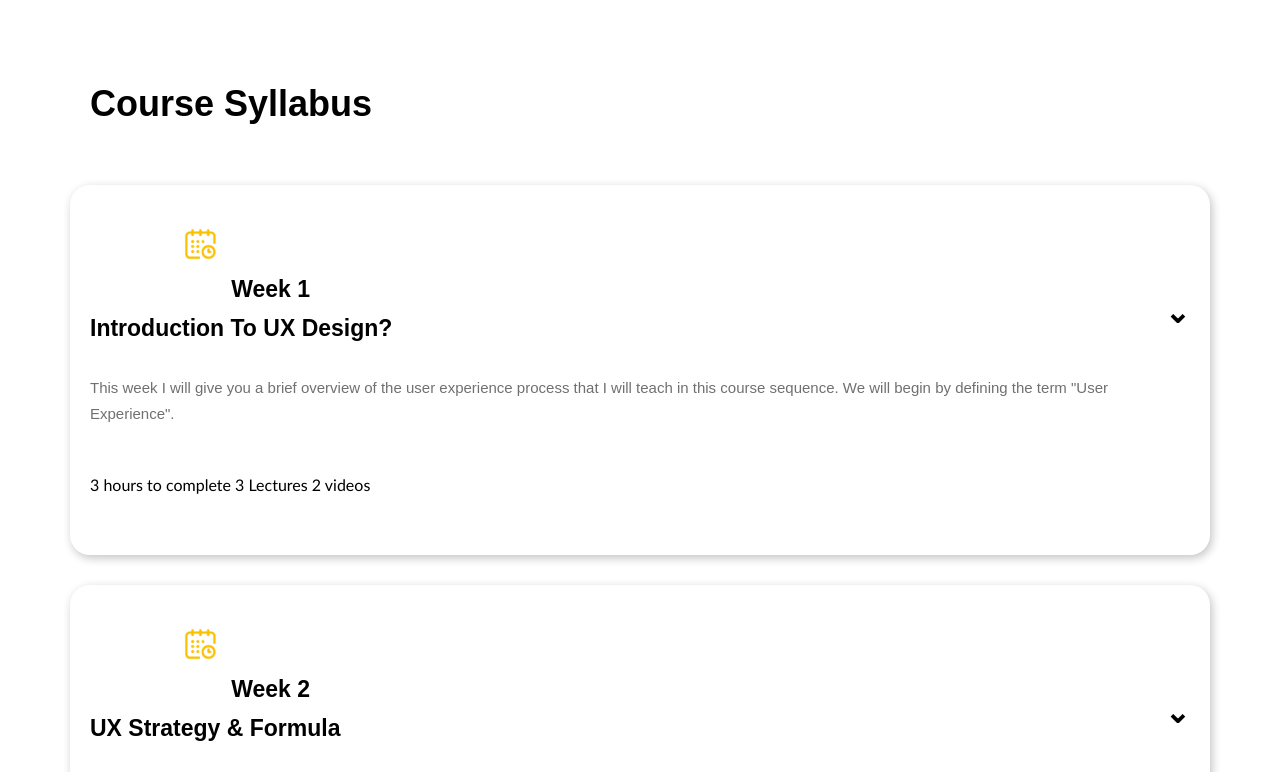
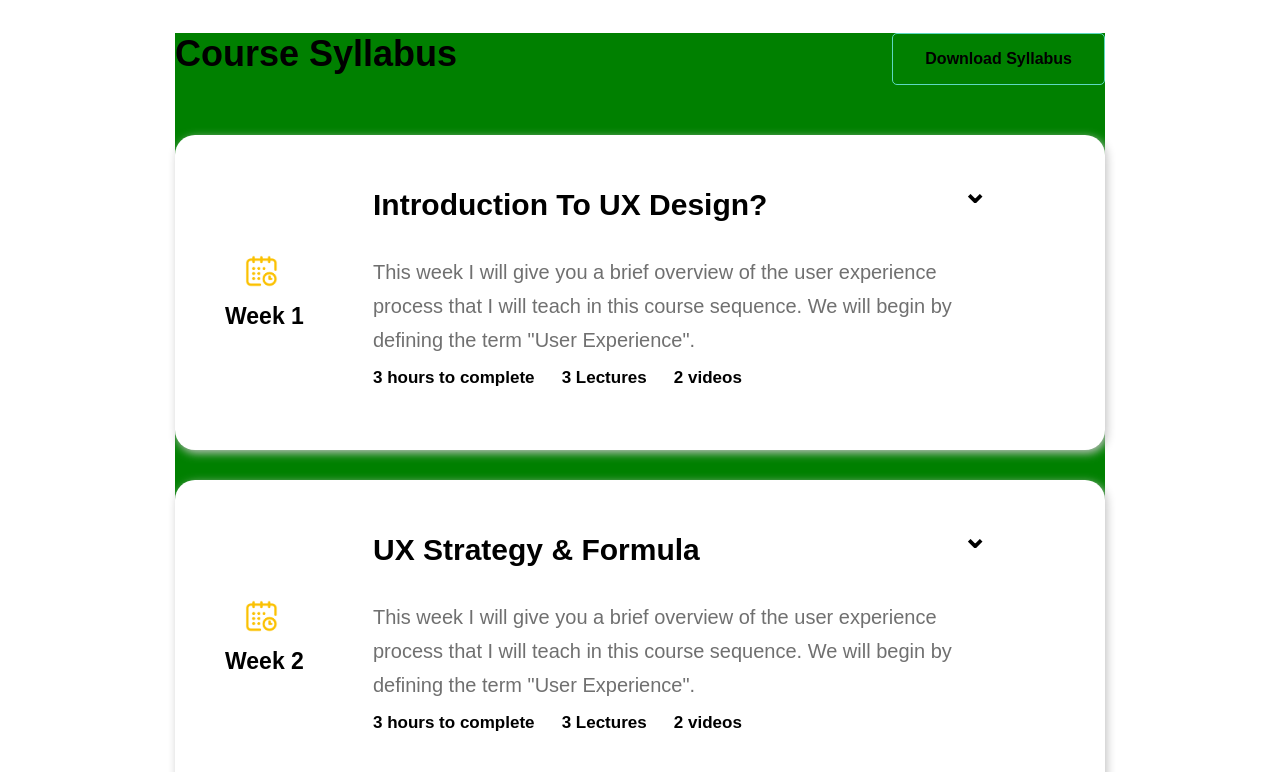
Before and after one commit to front-end-by-rimantas/27-grupe-portfolio-docland, a website: page index.html in a window 1280 px wide. Shown: the part 1420-2192 px from the top of the page. Drawn offline with Linux system fonts and the light colour scheme; a web font is replaced by a local one.

Commit message:
made cards almost responsive in all sizes

```diff
--- /dev/null
+++ b/css/base/syllabus.css
@@ -0,0 +1,193 @@
+.syllabus {
+  margin: 80px 15px;
+}
+
+.syllabus > .syllabus-header {
+  margin: 50px 0;
+  display: flex;
+  justify-content: space-between;
+}
+
+.syllabus > .syllabus-header .syllabus-heading {
+  font-family: var(--heading-font);
+  font-size: 36px;
+}
+
+.syllabus > .syllabus-header > .syllabus-download {
+  display: none;
+}
+
+.syllabus > .syllabus-card {
+  padding: 20px;
+  background-color: #fff;
+  border-radius: 20px;
+  box-shadow: 2px 3px 10px #c3c3c3;
+  display: grid;
+  grid-template-columns: 20% 20% 20% 20% 20%;
+  grid-template-rows: 110px 60px 100px 60px;
+  grid-template-areas:
+    'calendar . . . .'
+    'heading heading heading heading heading'
+    'paragraph paragraph paragraph paragraph paragraph'
+    'stats stats stats stats . ';
+  margin-bottom: 30px;
+}
+.syllabus > .syllabus-card > .syllabus-numeration {
+  grid-area: calendar;
+  padding-top: 23px;
+}
+
+.syllabus > .syllabus-card > .syllabus-numeration > img {
+  height: 33px;
+  width: 33px;
+  display: block;
+  margin-left: 20px;
+}
+
+.syllabus > .syllabus-card > .syllabus-numeration > .syllabus-week {
+  padding-top: 15px;
+  display: block;
+  font-family: var(--heading-font);
+  font-size: 23px;
+  font-weight: 600;
+  text-align: left;
+}
+
+.syllabus > .syllabus-card > {
+  margin-top: 0;
+}
+.syllabus > .syllabus-card > .course-content-workaround {
+  position: relative;
+  grid-area: heading;
+  display: flex;
+}
+
+.syllabus > .syllabus-card .course-content-title {
+  font-family: var(--heading-font);
+  font-size: 23px;
+  align-self: center;
+}
+
+.syllabus > .syllabus-card .course-content-title::after {
+  position: absolute;
+  content: '\2304';
+  font-weight: 600;
+  font-size: 30px;
+  right: 0;
+  top: -0px;
+}
+
+.syllabus > .syllabus-card > .course-content-description {
+  font-family: var(--paragraph-font);
+  font-size: 15px;
+  line-height: 1.7;
+  font-weight: 300;
+  color: #707070;
+  grid-area: paragraph;
+}
+.syllabus > .syllabus-card > .course-content-stats {
+  grid-area: stats;
+}
+
+.syllabus > .syllabus-card .single-content-stat {
+  font-size: 13px;
+  font-family: var(--heading-font);
+  font-weight: 600;
+  padding-right: 23px;
+}
+
+.syllabus .syllabus-end-download {
+  margin-top: 15px;
+}
+
+.syllabus .syllabus-download {
+  text-decoration: none;
+  color: #000;
+  font-family: var(--heading-font);
+  font-weight: 600;
+  border: 1px solid var(--color-secondary);
+  padding: 1em 2em;
+  border-radius: 5px;
+}
+
+@media (min-width: 575px) /*and (max-width: 767px) */ {
+  .syllabus {
+    background-color: aqua;
+    margin: 40px auto;
+    width: 530px;
+  }
+}
+@media (min-width: 767px) /*and (max-width: 991px) */ {
+  .syllabus {
+    background-color: yellow;
+    width: 700px;
+    margin-left: auto;
+    margin-right: auto;
+  }
+
+  .syllabus > .syllabus-header > .syllabus-download {
+    display: inline-block;
+  }
+
+  .syllabus > .syllabus-end-download {
+    display: none;
+  }
+
+  .syllabus > .syllabus-card .course-content-title {
+    font-size: 30px;
+    align-self: center;
+  }
+  .syllabus > .syllabus-card > .course-content-description {
+    font-size: 20px;
+  }
+
+  .syllabus > .syllabus-card > .course-content-stats {
+    padding-top: 13px;
+  }
+
+  .syllabus > .syllabus-card > .course-content-stats > .single-content-stat {
+    font-size: 17px;
+  }
+}
+
+@media (min-width: 991px) /*and (max-width: 1199px) */ {
+  .syllabus {
+    background-color: red;
+    width: 930px;
+    margin-left: auto;
+    margin-right: auto;
+  }
+
+  .syllabus > .syllabus-card {
+    grid-template-columns: 20% 23% 23% 23% 11%;
+    grid-template-rows: 100px 100px 75px;
+    grid-template-areas:
+      '. heading heading heading .'
+      'calendar paragraph paragraph paragraph .'
+      '. stats stats stats . ';
+  }
+
+  .syllabus > .syllabus-card > .syllabus-numeration {
+    padding-top: 0;
+    padding-left: 30px;
+  }
+
+  .syllabus > .syllabus-card .course-content-title {
+    font-size: 30px;
+    text-align: left;
+  }
+
+  .syllabus > .syllabus-card .course-content-title::after {
+    top: 20px;
+  }
+}
+@media (min-width: 1199px) /*and (max-width: 1399px) */ {
+  .syllabus {
+    background-color: green;
+  }
+}
+@media (min-width: 1399px) {
+  .syllabus {
+    background-color: blue;
+  }
+}
--- a/css/home.css
+++ b/css/home.css
@@ -4,6 +4,7 @@
 @import './base/variables.css';
 @import './base/common.css';
 @import './base/paragraph.css';
+@import './base/syllabus.css';
 
 /* 3rd-party import */
 @import './3rd-party/font-awesome.min.css';
@@ -106,7 +107,7 @@
 
 /* course syllabus start */
 
-.syllabus > .syllabus-header .syllabus-heading {
+/* .syllabus > .syllabus-header .syllabus-heading {
   font-family: var(--heading-font);
   font-size: 36px;
 }
@@ -154,12 +155,12 @@
 .syllabus > .syllabus-card > .course-content-workaround {
   position: relative;
   grid-area: heading;
+  display: flex;
 }
 
 .syllabus > .syllabus-card .course-content-title {
   font-family: var(--heading-font);
   font-size: 23px;
-
   align-self: center;
 }
 
@@ -169,7 +170,7 @@
   font-weight: 600;
   font-size: 30px;
   right: 0;
-  top: -20px;
+  top: -0px;
 }
 
 .syllabus > .syllabus-card > .course-content-description {
@@ -184,10 +185,11 @@
   grid-area: stats;
 }
 
-.syllabus > .syllabus-card > .single-content-stat {
+.syllabus > .syllabus-card .single-content-stat {
   font-size: 13px;
   font-family: var(--heading-font);
-  font-weight: 500;
+  font-weight: 600;
+  padding-right: 23px;
 }
 
 .syllabus .syllabus-end-donwload {
@@ -202,7 +204,7 @@
   border: 1px solid var(--color-secondary);
   padding: 1em 2em;
   border-radius: 5px;
-}
+} */
 
 /* course syllabus end */
 
--- a/index.html
+++ b/index.html
@@ -150,16 +150,12 @@
     <!-- What you learn.. end -->
 
     <!-- Course Syllabus start -->
-    <div class="syllabus container">
-        <div class="row syllabus-header">
-            <div class="col-12">
-                <h2 class="section-title syllabus-heading">Course Syllabus</h2>
-            </div>
-            <div class="hidden">
-                <button class="syllabus-download">Download Syllabus</button>
-            </div>
+    <div class="syllabus">
+        <div class="syllabus-header">
+            <h2 class="section-title syllabus-heading">Course Syllabus</h2>
+            <a href="#" class="syllabus-download">Download Syllabus</a>
         </div>
-        <div class="row syllabus-card">
+        <div class="syllabus-card">
             <div class="syllabus-numeration">
                 <img src="./img/course-syllabus-img/calendarIcon.png" class="syllabus-calendar" alt="calendar">
                 <span class="syllabus-week section-subtitle">Week 1</span>
@@ -175,7 +171,7 @@
             </div>
 
         </div>
-        <div class="row syllabus-card">
+        <div class="syllabus-card">
             <div class=" syllabus-numeration">
                 <img src="./img/course-syllabus-img/calendarIcon.png" class="syllabus-calendar ml-1" alt="calendar">
                 <span class="syllabus-week section-subtitle">Week 2</span>
@@ -191,7 +187,7 @@
             </div>
 
         </div>
-        <div class="row syllabus-card">
+        <div class="syllabus-card">
             <div class="syllabus-numeration">
                 <img src="./img/course-syllabus-img/calendarIcon.png" class="syllabus-calendar ml-1" alt="calendar">
                 <span class="syllabus-week section-subtitle">Week 3</span>
@@ -207,7 +203,7 @@
             </div>
 
         </div>
-        <div class="row syllabus-card">
+        <div class="syllabus-card">
             <div class="syllabus-numeration">
                 <img src="./img/course-syllabus-img/calendarIcon.png" class="syllabus-calendar ml-1" alt="calendar">
                 <span class="syllabus-week section-subtitle">Week 4</span>
@@ -223,7 +219,7 @@
             </div>
 
         </div>
-        <div class="row syllabus-card">
+        <div class="syllabus-card">
             <div class="syllabus-numeration">
                 <img src="./img/course-syllabus-img/calendarIcon.png" class="syllabus-calendar ml-1" alt="calendar">
                 <span class="syllabus-week section-subtitle">Week 5</span>
@@ -239,9 +235,9 @@
             </div>
 
         </div>
-        <div class="row syllabus-end-donwload">
+        <div class="syllabus-end-download">
 
-            <a href="#" class="ml-3 syllabus-download">Download Syllabus</a>
+            <a href="#" class="syllabus-download">Download Syllabus</a>
 
         </div>
     </div>
```
Also changed, not shown: img/course-syllabus-img/syllabus-play-icon.png (added).
